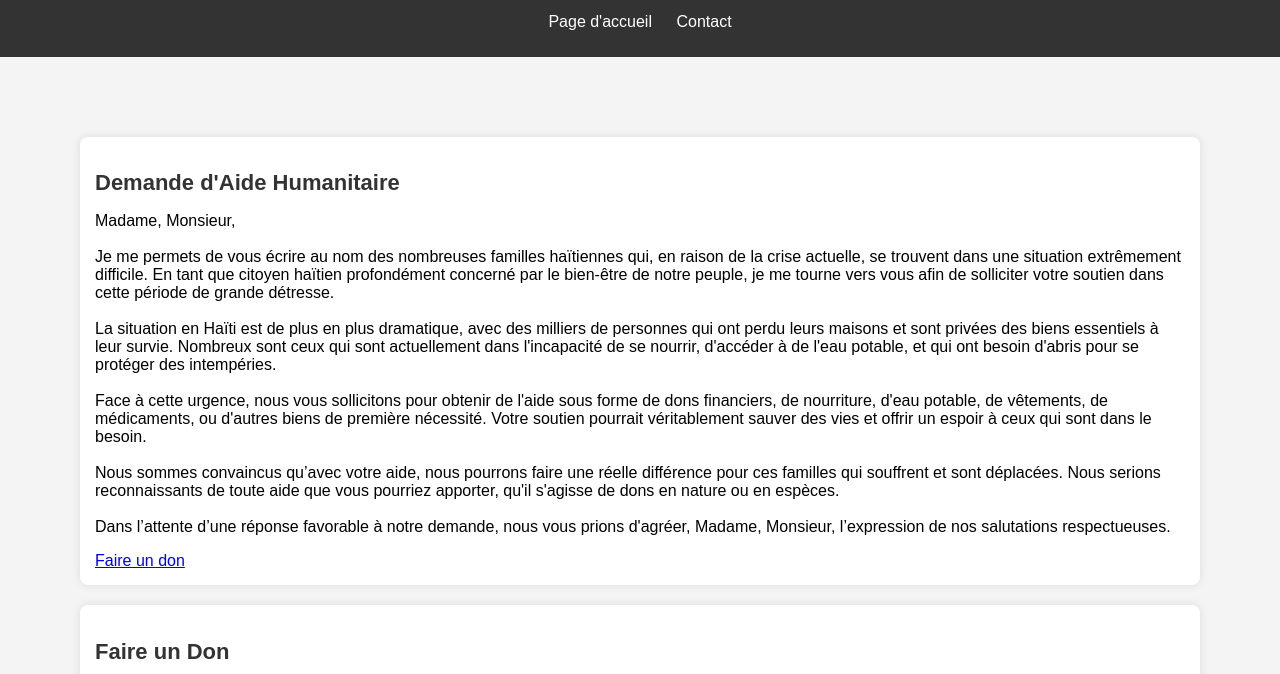
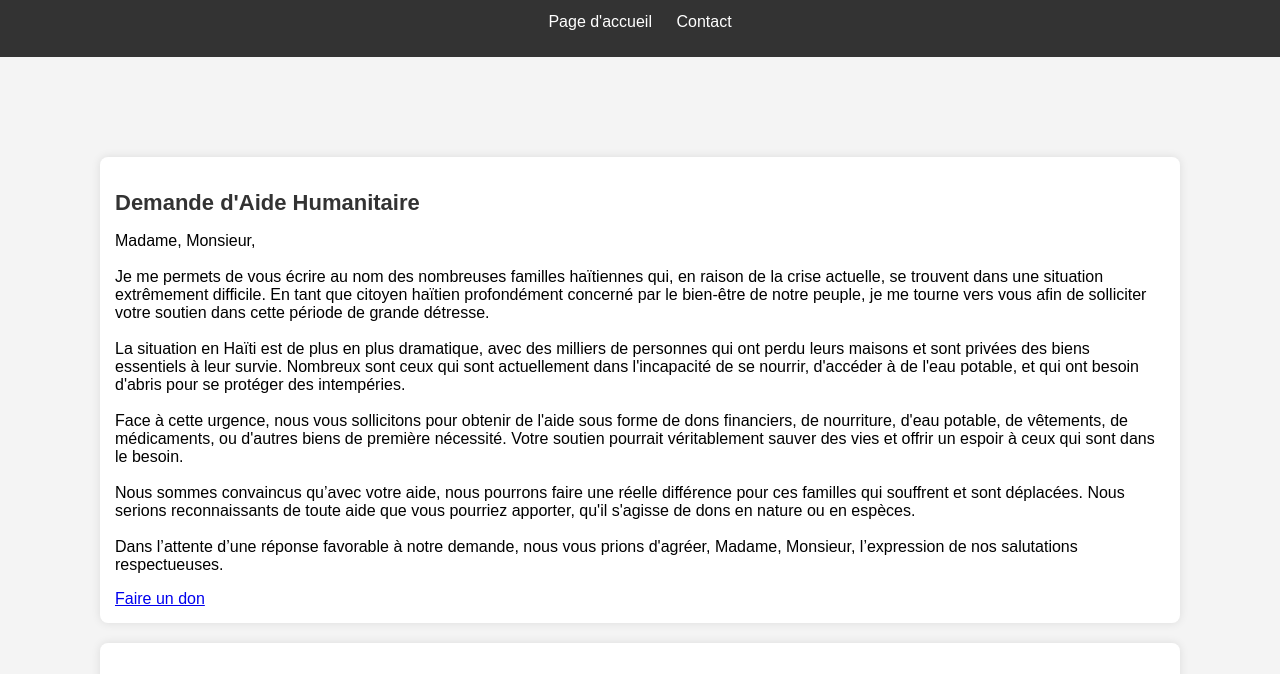
Before and after one commit to haiti99/aide-humanitaire-haiti, a plain HTML site: page index.html in a window 1280 px wide. Shown: the part 41-715 px from the top of the page. Drawn offline with Linux system fonts and the light colour scheme.

Commit message:
Update style.css

```diff
--- a/style.css
+++ b/style.css
@@ -33,7 +33,7 @@ nav ul li a {
 }
 
 main {
-  padding: 80px; /* Ajouter un peu d'espace interne */
+  padding: 100px; /* Ajouter un peu d'espace interne */
   margin: 5 50px; /* Ajouter des marges à gauche et à droite de la page */
 }
 
```
